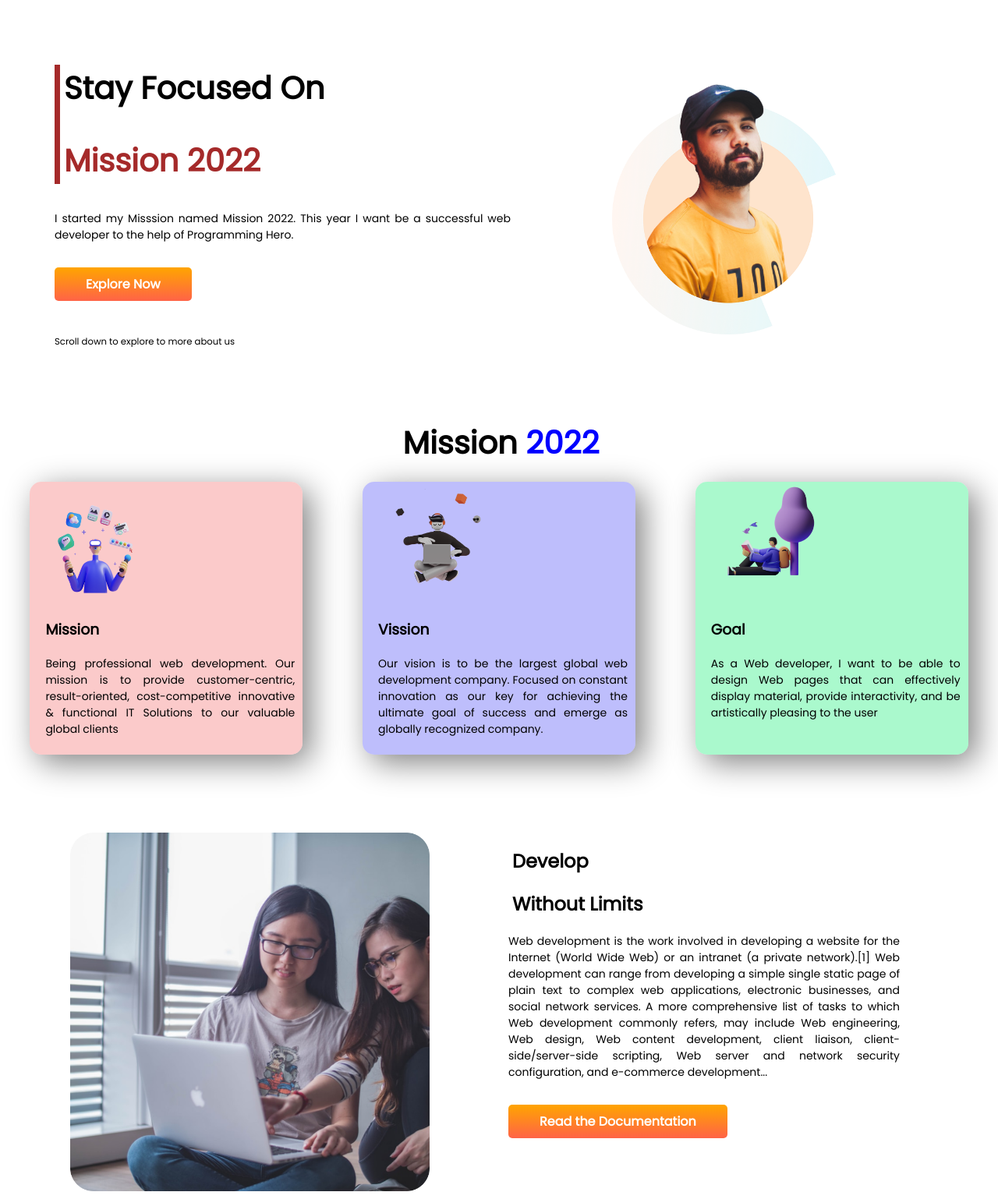
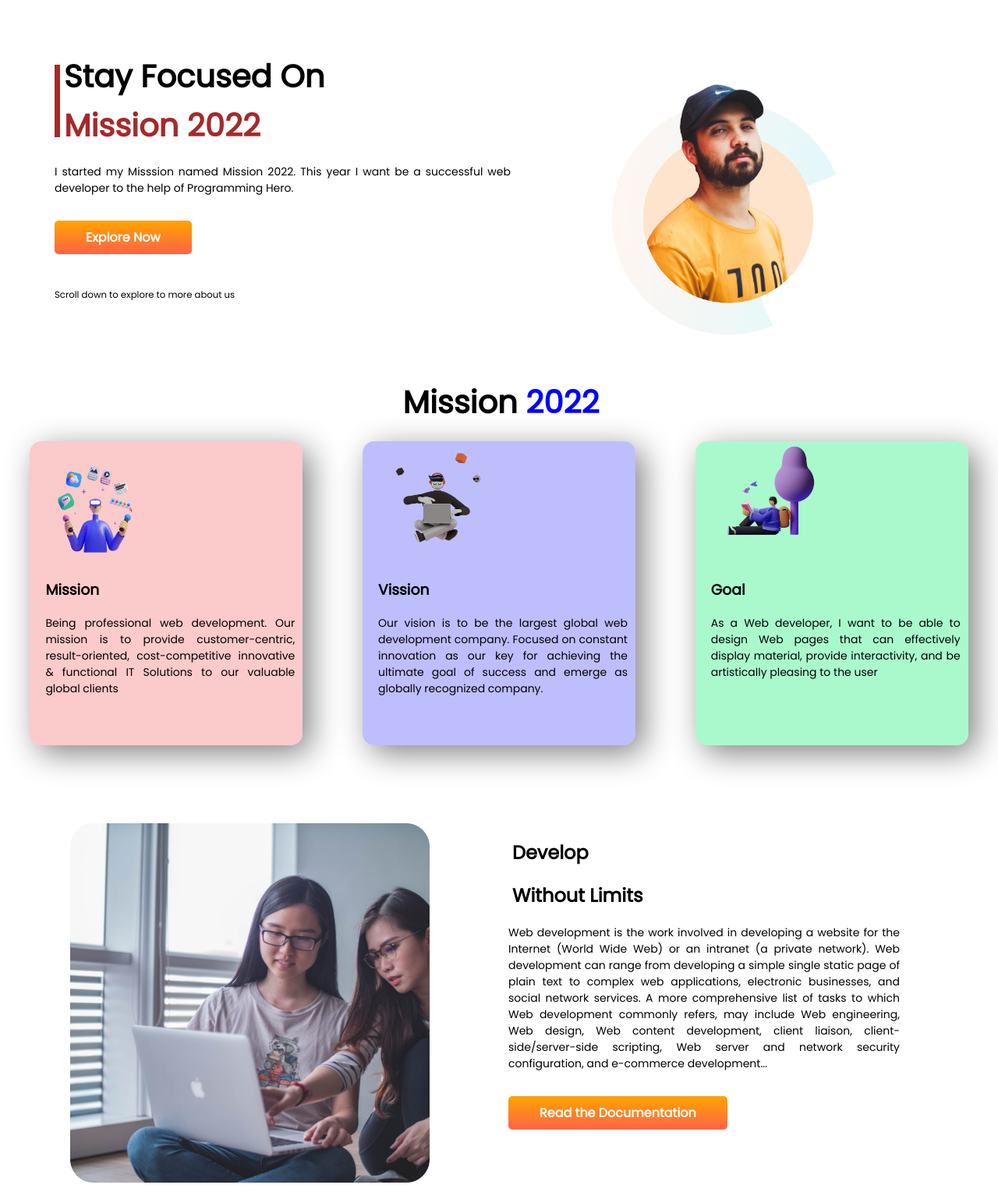
Before and after one commit to gandib/mission-2022, a plain HTML site: page index.html in a window 1280 px wide. Shown: the top 1538 px of the page at 78% size. Drawn offline with Linux system fonts and the light colour scheme.

Commit message:
Final Submission

```diff
--- a/index.html
+++ b/index.html
@@ -66,7 +66,7 @@
             <h1>Develop</h1>
             <h1>Without Limits</h1>
             <p>Web development is the work involved in developing a website for the Internet (World Wide Web) or an
-                intranet (a private network).[1] Web development can range from developing a simple single static page
+                intranet (a private network). Web development can range from developing a simple single static page
                 of plain text to complex web applications, electronic businesses, and social network services. A more
                 comprehensive list of tasks to which Web development commonly refers, may include Web engineering, Web
                 design, Web content development, client liaison, client-side/server-side scripting, Web server and
--- a/style.css
+++ b/style.css
@@ -10,10 +10,12 @@ body{
 .color-black{
     color: black;
    font-size: 40px;
+   line-height: 30px;
 }
 .color-brown{
     color: brown;
   font-size: 40px;
+  line-height: 30px;
 }
 .half-width{
 width: 50%;
@@ -66,7 +68,7 @@ p{
 }
 .mission-2022-section{
 width: 30%;
-height: 350px;
+height: 390px;
 margin-left: 3%;
 margin-right: 3%;
 padding-left: 20px;
```
